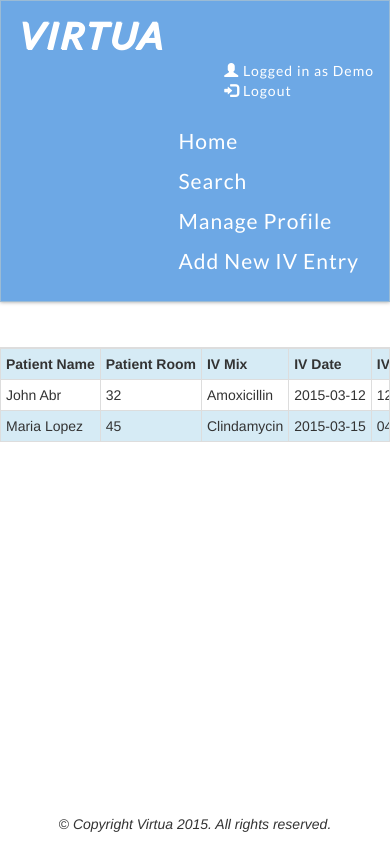
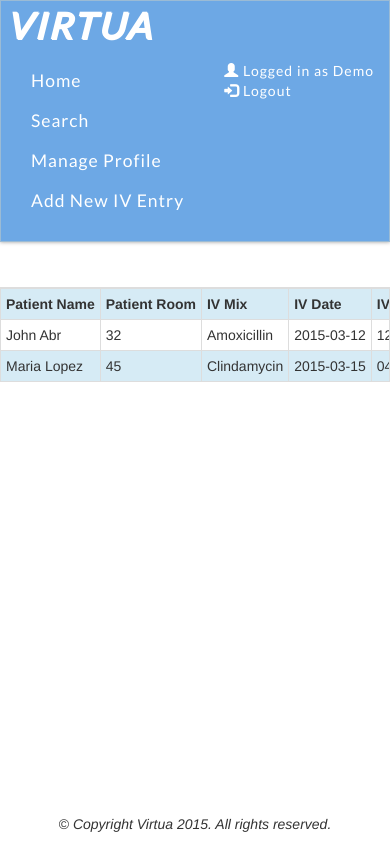
Before and after one commit to avireni/proto, a plain HTML site: page 1/home.html in a window 390 px wide. Drawn offline with nearby package versions, Linux system fonts and the light colour scheme.

Commit message:
updated styles

```diff
--- a/1/css/home.css
+++ b/1/css/home.css
@@ -81,6 +81,12 @@ text-align: center;
 	}
 }
 @media (max-width: 495px) {
+	.navbar-default{
+		margin-bottom: 0;
+	}
+	.navbar-brand{
+		padding: 5px;
+	}
 #navLogin{
 	float:right;
 }
@@ -91,8 +97,9 @@ padding-left: 0px;
 	margin: 0;
 }
 #navRight{
-	float: right;
+	float: left;
 	margin-top: 10px;
 	margin-left: 0;
+	font-size: inherit;
   }
 }
```
